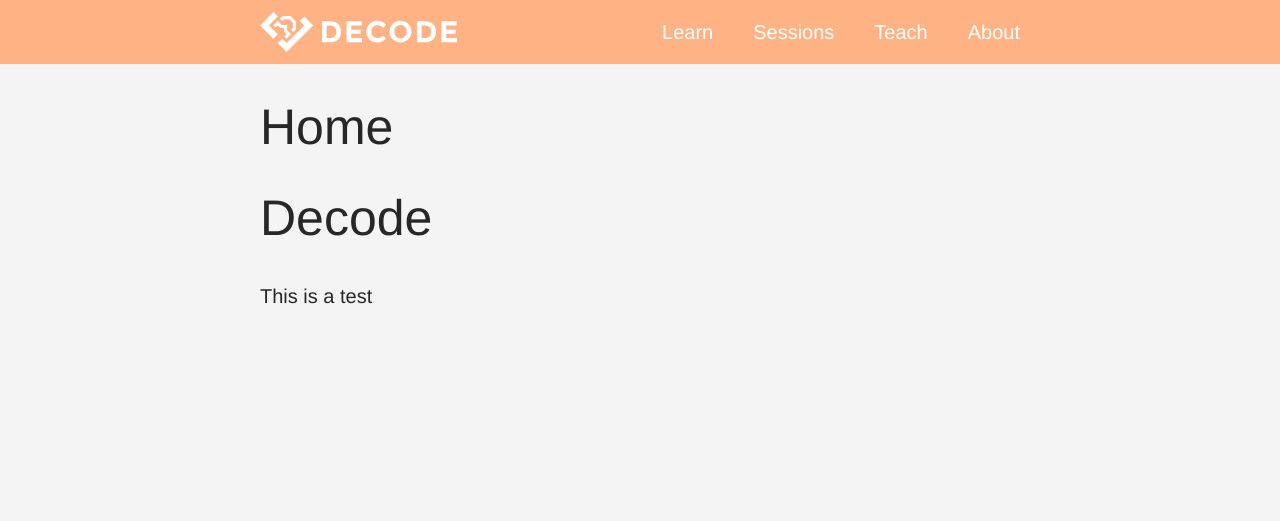
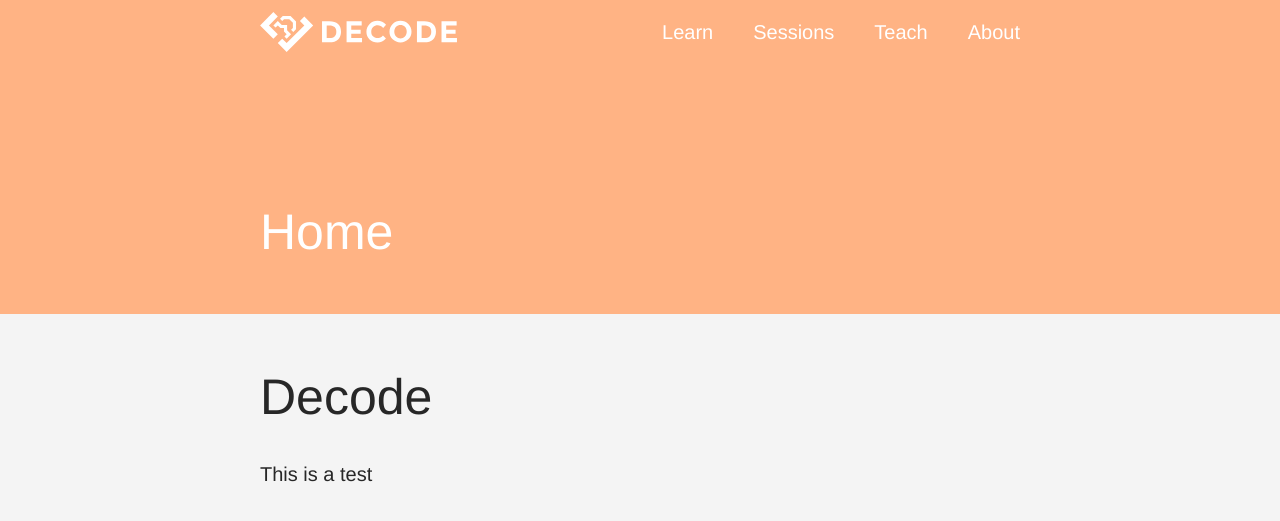
Before and after one commit to decode-org/decode.org, a Jekyll site: the page built from src/index.html, in a window 1280 px wide. Shown: the top 521 px of the page. Built offline with Jekyll 4.4.1, drawn with Linux system fonts in a browser that asks for light colours; nearby versions of some CDN libraries; library files that are not in the unit come from our copies; Markdown is read by kramdown in place of the engine named in the settings; the list of posts is cut into pages by our own code.

Commit message:
Add hero headers

```diff
--- a/src/_layouts/default.html
+++ b/src/_layouts/default.html
@@ -16,8 +16,12 @@ layout: base
 </header>
 
 <div class="site-content">
+  <div class="hero">
+    <div class="content-wrapper">
+      <h1>{{ page.title }}</h1>
+    </div>
+  </div>
   <div class="content-wrapper clearfix">
-    <h1>{{ page.title }}</h1>
     {{ content }}
   </div>
 </div>
--- a/src/assets/css/header.less
+++ b/src/assets/css/header.less
@@ -1,6 +1,6 @@
 /* Variables
    ========================================================================== */
-@colour-header: @brand-primary;
+@header-colour: @brand-primary;
 @header-height: 64px;
 
 /* Styles
@@ -15,7 +15,7 @@
   width: 100%;
   height: @header-height;
 
-  background-color: @colour-header;
+  background-color: @header-colour;
 
   color: @brand-white;
 
--- a/src/assets/css/main.css
+++ b/src/assets/css/main.css
@@ -842,6 +842,22 @@ body {
   -webkit-filter: contrast(100%) brightness(100%);
           filter: contrast(100%) brightness(100%);
 }
+.hero {
+  margin-bottom: 20px;
+  height: 250px;
+  background: #ffb384;
+}
+.hero .content-wrapper {
+  position: relative;
+  height: 100%;
+}
+.hero h1 {
+  position: absolute;
+  bottom: 20px;
+  left: 20px;
+  right: 20px;
+  color: #ffffff;
+}
 .subpage-nav {
   color: #767676;
 }
--- a/src/assets/css/settings.less
+++ b/src/assets/css/settings.less
@@ -10,7 +10,7 @@
 @brand-primary-dark: darken(@brand-primary, 20%);
 @brand-primary-light: lighten(@brand-primary, 20%);
 
-@colour-background: @brand-light;
+@background-colour: @brand-light;
 
 /* Fonts
    ========================================================================== */
```
Also changed, not shown: src/assets/css/layout.less (+24 -1 lines).
